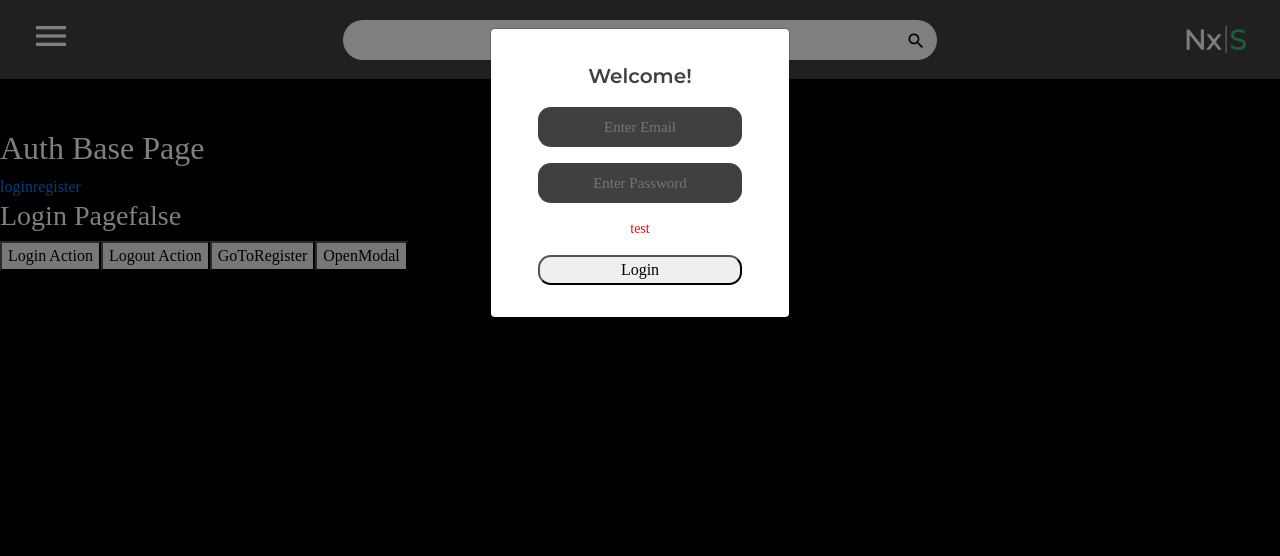
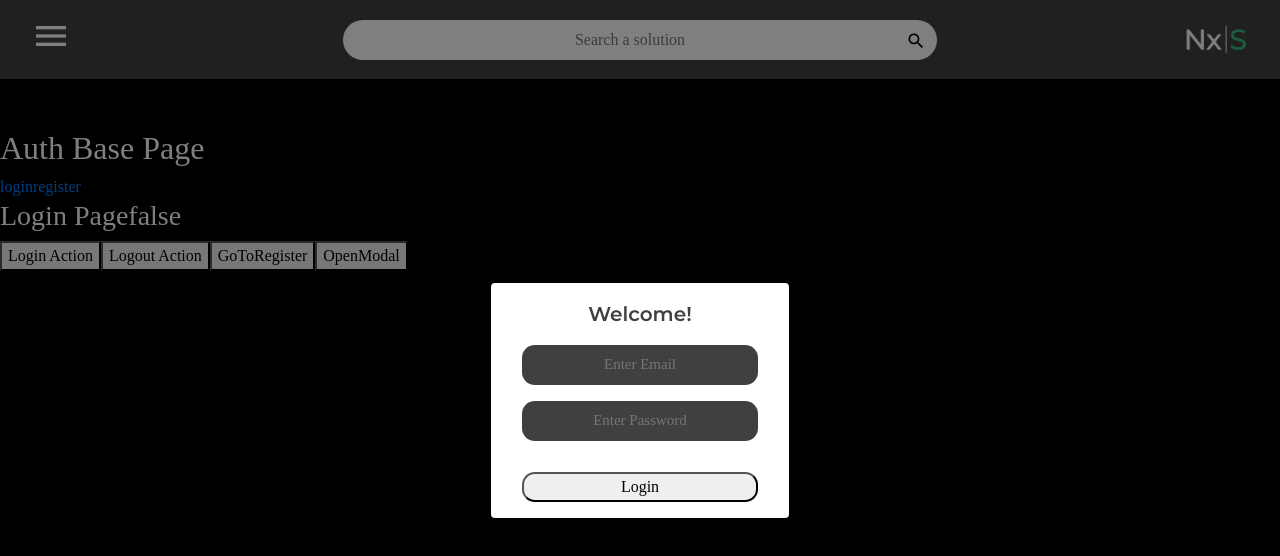
Before and after one commit to ricardovasquezpe/devtipmereactjs, a React (Create React App) app: page /auth/login in a window 1280 px wide. Both pictures are taken after a click on the button "OpenModal". Shown: the top 556 px of the page. Built offline with nearby package versions, Linux system fonts and the light colour scheme; a web font is replaced by a local one.

Commit message:
modal login

```diff
--- a/src/components/customModal/index.tsx
+++ b/src/components/customModal/index.tsx
@@ -2,10 +2,10 @@ import { Modal } from "react-bootstrap";
 import "./index.scss";
 
 const CustomModal = (props: any) => {
-  const { show, handleClose, size } = props;
+  const { show, handleClose, size, verticalCenter } = props;
   return (
-    <Modal onClose={handleClose} size={size} show={show} onHide={handleClose}>
-      <Modal.Body>{props.children}</Modal.Body>
+    <Modal onClose={handleClose} size={size} show={show} onHide={handleClose} centered={verticalCenter}>
+      {props.children}
     </Modal>
   );
 };
--- a/src/components/login/index.tsx
+++ b/src/components/login/index.tsx
@@ -1,4 +1,4 @@
-import React, { Component } from "react";
+import React from "react";
 import "./index.scss";
 import MyInputText from "../myInputText";
 import { MyButton } from "../myButton";
@@ -8,14 +8,11 @@ type State = {
 };
 
 class Login extends React.Component<{}, State> {
-
     constructor(props: any){
         super(props);
         this.state = {
-            errorMsg :'test'
+            errorMsg :''
         };
-
-        this.doLogin = this.doLogin.bind(this);
     }
 
     doLogin(){
--- a/src/pages/baseAuth/login/index.tsx
+++ b/src/pages/baseAuth/login/index.tsx
@@ -46,10 +46,6 @@ export function LoginPage (props: any){
         setShow(true);
     }
 
-    const closeModal = () => {
-        setShow(false);
-    }
-
     return (
         <>
             <h3>
@@ -65,7 +61,8 @@ export function LoginPage (props: any){
                          handleClose={() => setShow(false)}
                          handleShow={() => setShow(true)}
                          modalTitle="Modal Demo"
-                         size="sm">
+                         size="sm"
+                         verticalCenter={true}>
                 <Login></Login>
             </CustomModal>
         </>
```
